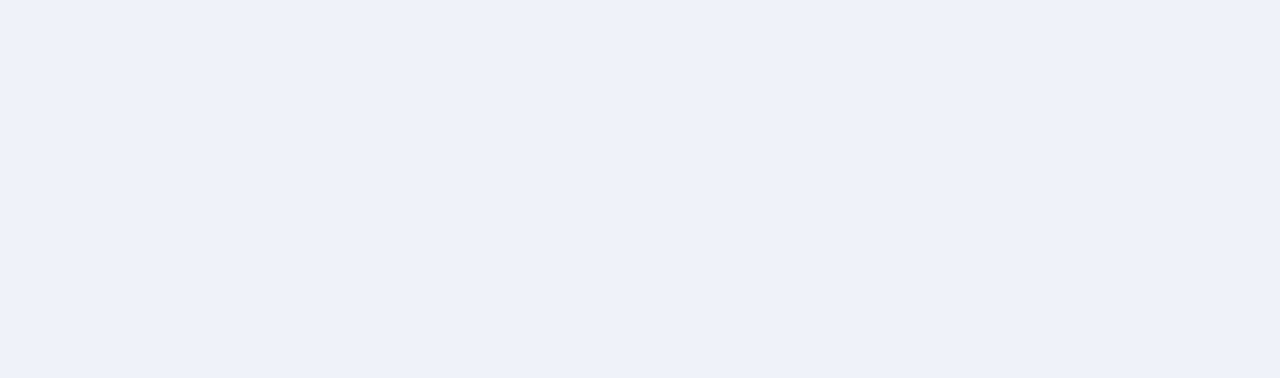
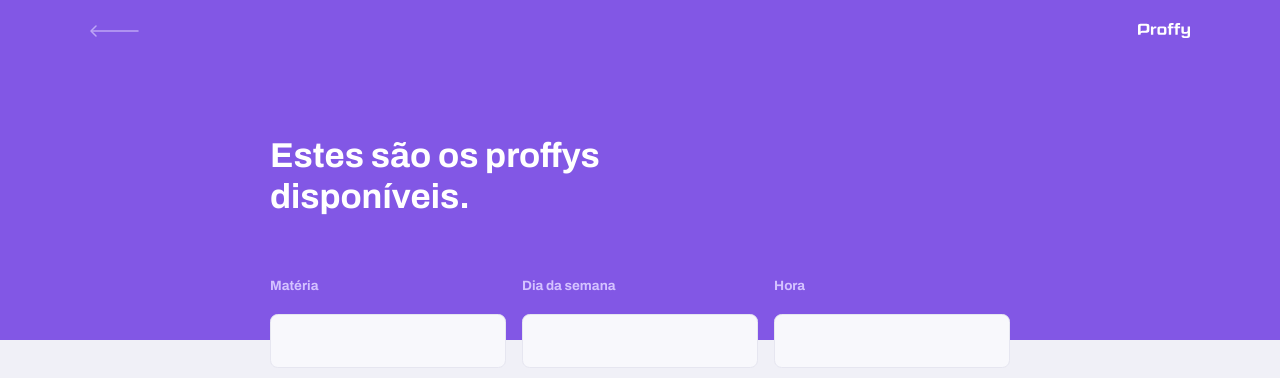
Before and after one commit to MRLSK8/NWL-WEB-2.0, a React (Create React App) app: page /study in a window 1280 px wide. Shown: the top 378 px of the page. Built offline with nearby package versions, Linux system fonts and the light colour scheme; the HTML template or start-up script is replaced by a standard one.

Commit message:
Header finished

```diff
--- /dev/null
+++ b/src/components/PageHeader/index.tsx
@@ -0,0 +1,31 @@
+import React, { Children } from 'react';
+
+import { Link } from 'react-router-dom';
+
+import backIcon from '../../assets/images/icons/back.svg';
+import logoImage from '../../assets/images/logo.svg';
+
+import './styles.css';
+
+interface PageHeaderProps {
+  title: string;
+}
+
+const PageHeader: React.FC<PageHeaderProps> = ({ title, children }) => {
+  return (
+    <header className='page-header'>
+      <div className='top-bar-container'>
+        <Link to='/'>
+          <img src={backIcon} alt='Voltar' />
+        </Link>
+        <img src={logoImage} alt='proffy' />
+      </div>
+      <div className='header-content'>
+        <strong>{title}</strong>
+        <strong>{children}</strong>
+      </div>
+    </header>
+  );
+};
+
+export default PageHeader;
--- /dev/null
+++ b/src/components/PageHeader/styles.css
@@ -0,0 +1,66 @@
+.page-header {
+  display: flex;
+  flex-direction: column;
+  background-color: var(--color-primary);
+}
+
+.page-header .top-bar-container {
+  width: 90%;
+  margin: 0 auto;
+  display: flex;
+  justify-content: space-between;
+  align-items: center;
+  color: var(--color-text-in-primary);
+  padding: 1.6rem 0;
+}
+
+.page-header .top-bar-container a {
+  height: 3.2rem;
+  transition: opacity 0.2s;
+}
+
+.page-header .top-bar-container a:hover {
+  opacity: 0.6;
+}
+
+.page-header .top-bar-container > img {
+  height: 1.6rem;
+}
+
+.page-header .header-content {
+  width: 90%;
+  margin: 0 auto;
+  position: relative;
+  margin: 3.2rem auto;
+}
+
+.page-header .header-content strong {
+  font: 700 3.6rem Archivo;
+  line-height: 4.2rem;
+  color: var(--color-title-in-primary);
+}
+
+@media (min-width: 700px) {
+  .page-header {
+    height: 340px;
+  }
+
+  .page-header .top-bar-container {
+    max-width: 1100px;
+  }
+
+  .page-header .header-content {
+    flex: 1;
+    max-width: 740px;
+    margin: 0 auto;
+    padding-bottom: 48px;
+    display: flex;
+    flex-direction: column;
+    justify-content: center;
+    align-items: flex-start;
+  }
+
+  .page-header .header-content strong {
+    max-width: 340px;
+  }
+}
--- a/src/pages/TeacherForm/index.tsx
+++ b/src/pages/TeacherForm/index.tsx
@@ -1,7 +1,13 @@
 import React from 'react';
 
+import PageHeader from '../../components/PageHeader';
+
 const TeacherForm: React.FC = () => {
-  return <div />;
+  return (
+    <div id='page-teacher-form' className='container'>
+      <PageHeader title='Que incrivel que você quer dar aulas.' />
+    </div>
+  );
 };
 
 export default TeacherForm;
--- a/src/pages/TeacherList/index.tsx
+++ b/src/pages/TeacherList/index.tsx
@@ -1,7 +1,32 @@
 import React from 'react';
 
+import PageHeader from '../../components/PageHeader';
+
+import './styles.css';
+
 const TeacherList: React.FC = () => {
-  return <div />;
-}
+  return (
+    <div id='page-teacher-list' className='container'>
+      <PageHeader title='Estes são os proffys disponíveis.'>
+        <form id='search-teachers'>
+          <div className='input-block'>
+            <label htmlFor='subject'>Matéria</label>
+            <input type='text' id='subject' />
+          </div>
+
+          <div className='input-block'>
+            <label htmlFor='week-day'>Dia da semana</label>
+            <input type='text' id='week-day' />
+          </div>
+
+          <div className='input-block'>
+            <label htmlFor='time'>Hora</label>
+            <input type='text' id='time' />
+          </div>
+        </form>
+      </PageHeader>
+    </div>
+  );
+};
 
 export default TeacherList;
--- a/src/pages/TeacherList/styles.css
+++ b/src/pages/TeacherList/styles.css
@@ -0,0 +1,65 @@
+#page-teacher-list {
+  width: 100vw;
+  height: 100vh;
+}
+
+#search-teachers {
+  margin-top: 3.2rem;
+}
+
+#search-teachers label {
+  color: var(--color-text-in-primary);
+}
+
+#search-teachers .input-block {
+  position: relative;
+}
+
+#search-teachers .input-block + .input-block {
+  margin-top: 1.4rem;
+}
+
+#search-teachers .input-block label {
+  font-size: 1.4rem;
+}
+
+#search-teachers .input-block input {
+  width: 100%;
+  height: 5.6rem;
+  margin-top: 0.8rem;
+  border-radius: 0.8rem;
+  background: var(--color-input-background);
+  border: 1px solid var(--color-line-in-white);
+  outline: 0;
+  padding: 0 1.6rem;
+  font: 1.6rem Archivo;
+}
+
+#search-teachers .input-block:focus-within::after {
+  width: calc(100% - 3.2rem);
+  height: 2px;
+  content: '';
+  background-color: var(--color-primary-light);
+  position: absolute;
+  left: 1.6rem;
+  right: 1.6rem;
+  bottom: 0;
+}
+
+@media (min-width: 700px) {
+  #page-teacher-list {
+    max-width: 100%;
+  }
+
+  #search-teachers {
+    display: grid;
+    grid-template-columns: repeat(3, 1fr);
+    column-gap: 16px;
+    position: absolute;
+    bottom: -28px;
+  }
+
+  #search-teachers .input-block + .input-block {
+    margin-top: 0;
+  }
+}
--- a/src/routes.tsx
+++ b/src/routes.tsx
@@ -2,7 +2,7 @@
 import { BrowserRouter, Route, Switch } from 'react-router-dom';
 import Landing from './pages/Landing';
 import TeacherList from './pages/TeacherList';
-import TeacherForm from './pages/Landing';
+import TeacherForm from './pages/TeacherForm';
 
 const Routes: React.FC = () => {
   return (
```
